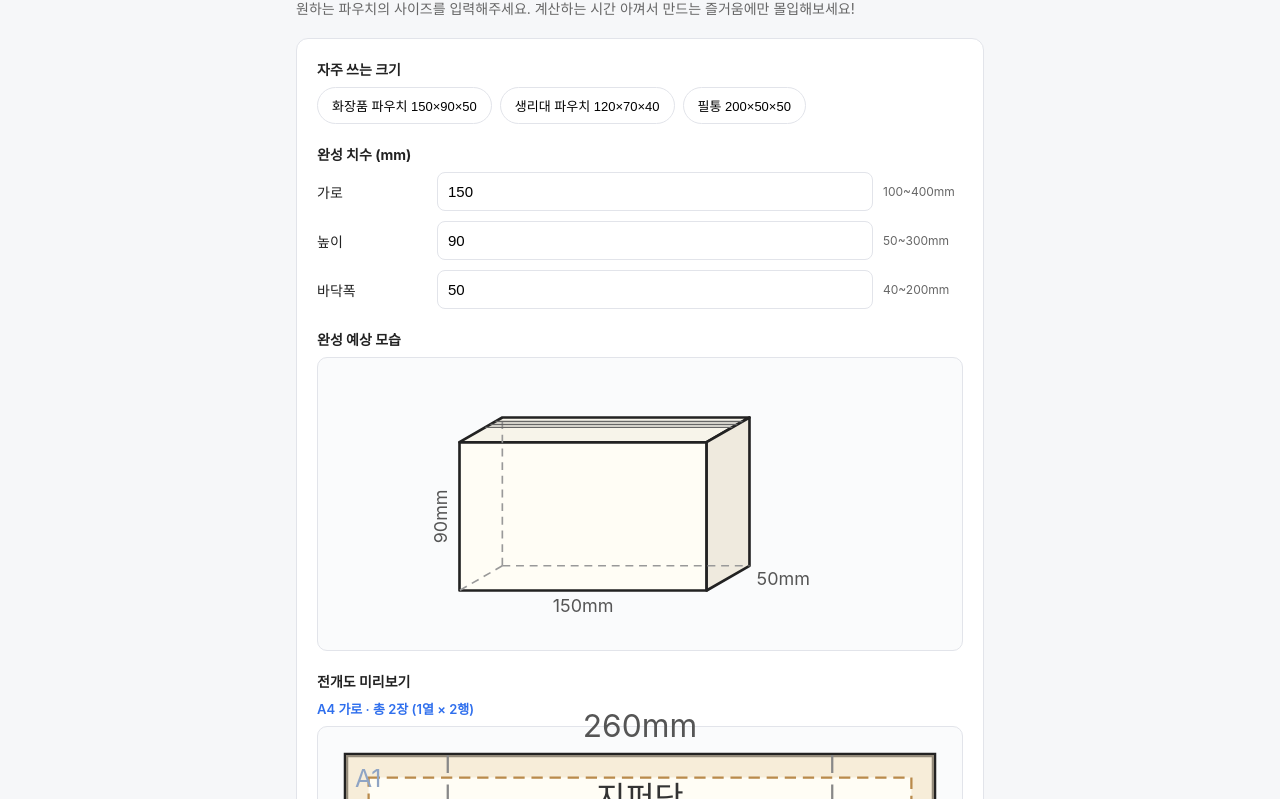
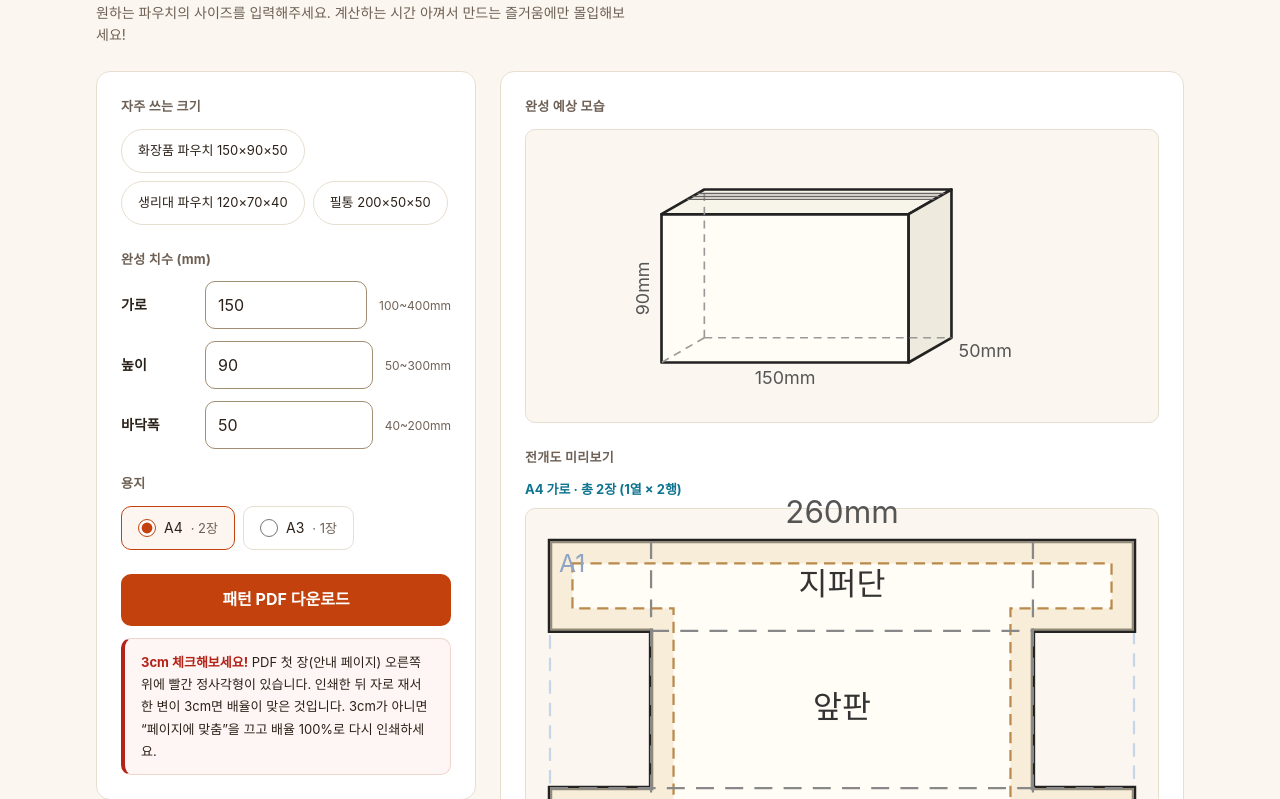
Before and after one commit to choisuing/pouch-sewing-pattern, a website built with Vite: page index.html in a window 1280 px wide. Shown: the part 65-864 px from the top of the page. Built offline with nearby package versions, Linux system fonts and the light colour scheme.

Commit message:
데스크톱 2단 레이아웃과 접근성 수정
넓은 화면에서 왼쪽 입력 / 오른쪽 결과 2단으로 나누고 입력 패널을
sticky로 붙였다. 결과를 보면서 치수를 고칠 수 있어 데스크톱 전체
높이가 3800px에서 1497px로 줄었다. 1024px 미만에서는 종전처럼 쌓인다.

브라우저에서 측정해 확인한 접근성 실패를 고쳤다.
- 프리셋 34px, 입력칸 39px, 용지 라디오 라벨 17px -> 모두 44px 이상
- 포커스 링을 :focus-visible로 명시 (outline은 지우지 않는다.
  고대비 모드에서 box-shadow가 무시되면 표시가 통째로 사라진다)
- 호버 전환 0ms -> 180ms, prefers-reduced-motion 가드 추가

색은 파랑에서 따뜻한 테라코타 계열로 바꿨다. 모든 조합의 대비를
계산해 본문 15.75:1, CTA 5.18:1, 입력 테두리 3.17:1로 맞췄다.
입력칸은 200px에서 멈추고, 400px 미만에서는 단위 안내를 아래로 내린다.

Co-Authored-By: Claude Opus 5 <noreply@anthropic.com>

```diff
--- a/index.html
+++ b/index.html
@@ -15,7 +15,9 @@
         </p>
       </header>
 
-      <section class="card">
+      <div class="workspace">
+        <!-- 왼쪽: 입력과 내려받기. 넓은 화면에서는 스크롤을 따라 붙는다. -->
+        <section class="card panel-input" aria-label="치수 입력">
           <h2 class="label">자주 쓰는 크기</h2>
           <div class="presets" id="presets"></div>
 
@@ -23,6 +25,19 @@
           <div class="inputs" id="inputs"></div>
           <p class="error" id="error" hidden></p>
 
+          <h2 class="label">용지</h2>
+          <div class="papers" id="papers"></div>
+
+          <button type="button" id="download" class="download">패턴 PDF 다운로드</button>
+          <p class="print-check">
+            <strong>3cm 체크해보세요!</strong>
+            PDF 첫 장(안내 페이지) 오른쪽 위에 빨간 정사각형이 있습니다. 인쇄한 뒤 자로 재서 한 변이 3cm면 배율이 맞은 것입니다.
+            3cm가 아니면 &ldquo;페이지에 맞춤&rdquo;을 끄고 배율 100%로 다시 인쇄하세요.
+          </p>
+        </section>
+
+        <!-- 오른쪽: 입력에 따라 즉시 갱신되는 결과 -->
+        <section class="card panel-result" aria-label="미리보기">
           <h2 class="label">완성 예상 모습</h2>
           <div class="shape" id="shape"></div>
 
@@ -36,17 +51,8 @@
             <li><span class="swatch swatch-fold"></span>접힘선 — 접어서 옆면·바닥을 만듭니다</li>
             <li><span class="swatch swatch-tile"></span>인쇄 페이지 경계 — 칸 번호는 PDF와 같습니다</li>
           </ul>
-
-        <h2 class="label">용지</h2>
-        <div class="papers" id="papers"></div>
-
-        <button type="button" id="download" class="download">패턴 PDF 다운로드</button>
-        <p class="print-check">
-          <strong>3cm 체크해보세요!</strong>
-          PDF 첫 장(안내 페이지) 오른쪽 위에 빨간 정사각형이 있습니다. 인쇄한 뒤 자로 재서 한 변이 3cm면 배율이 맞은 것입니다.
-          3cm가 아니면 &ldquo;페이지에 맞춤&rdquo;을 끄고 배율 100%로 다시 인쇄하세요.
-        </p>
         </section>
+      </div>
     </main>
     <script type="module" src="/src/main.ts"></script>
   </body>
--- a/src/style.css
+++ b/src/style.css
@@ -1,8 +1,35 @@
+/*
+ * 색은 모두 대비를 계산해 고른 값이다. 바꿀 때는 아래 기준을 다시 확인할 것.
+ *   본문/보조 텍스트 4.5:1 이상, 입력칸 테두리 3:1 이상 (WCAG 1.4.11).
+ * 구분선(--line)은 장식용이라 대비 기준을 적용하지 않는다.
+ */
 :root {
-  --line: #e2e4ea;
-  --text: #222;
-  --muted: #666;
-  --accent: #2f6fed;
+  --bg: #fbf7f0;          /* 따뜻한 종이색 */
+  --surface: #ffffff;
+  --text: #2b2118;        /* 카드 위 15.75:1 */
+  --muted: #6e6055;       /* 카드 위 6.06:1 */
+  --accent: #c2410c;      /* 테라코타, 흰 글자 위 5.18:1 */
+  --accent-hover: #9a3412;
+  --info: #0e7490;        /* 카드 위 5.36:1 */
+  --danger: #b42318;      /* 카드 위 6.57:1 */
+  --field-line: #a18e73;  /* 입력칸 테두리, 흰 배경 위 3.17:1 */
+  --line: #e7ded0;        /* 장식용 구분선 */
+
+  --space-1: 4px;
+  --space-2: 8px;
+  --space-3: 12px;
+  --space-4: 16px;
+  --space-5: 24px;
+  --space-6: 32px;
+
+  --radius: 10px;
+  --radius-lg: 14px;
+
+  /* 최소 터치 타깃. 이보다 작은 조작 요소를 만들지 말 것. */
+  --tap: 44px;
+
+  --speed: 180ms;
+
   color-scheme: light;
 }
 
@@ -12,88 +39,219 @@ body {
   margin: 0;
   font-family: -apple-system, BlinkMacSystemFont, 'Apple SD Gothic Neo', 'Segoe UI', sans-serif;
   color: var(--text);
-  background: #f6f7f9;
+  background: var(--bg);
+  line-height: 1.6;
 }
 
-.page { max-width: 720px; margin: 0 auto; padding: 24px 16px 64px; }
-.head h1 { font-size: 24px; margin: 0 0 4px; }
-.sub { margin: 0 0 20px; color: var(--muted); font-size: 14px; }
+/* 키보드 사용자에게만 또렷한 링을 보여준다. 마우스 클릭에는 뜨지 않는다. */
+:focus-visible {
+  outline: 2px solid var(--accent);
+  outline-offset: 2px;
+  border-radius: 4px;
+}
+
+@media (prefers-reduced-motion: reduce) {
+  *, *::before, *::after {
+    transition-duration: 0.01ms !important;
+    animation-duration: 0.01ms !important;
+  }
+}
+
+.page {
+  max-width: 1120px;
+  margin: 0 auto;
+  padding: var(--space-5) var(--space-4) 64px;
+}
+
+.head h1 {
+  font-size: 26px;
+  line-height: 1.35;
+  margin: 0 0 var(--space-2);
+  letter-spacing: -0.01em;
+}
+.sub {
+  margin: 0 0 var(--space-5);
+  color: var(--muted);
+  font-size: 14px;
+  max-width: 60ch;
+}
+
+/* 좁은 화면에서는 한 컬럼으로 쌓고, 넓어지면 입력 | 결과 두 칸으로 나눈다. */
+.workspace {
+  display: grid;
+  gap: var(--space-4);
+}
+
+@media (min-width: 1024px) {
+  .workspace {
+    grid-template-columns: 380px minmax(0, 1fr);
+    align-items: start;
+    gap: var(--space-5);
+  }
+  /* 결과를 훑는 동안에도 치수를 고칠 수 있도록 붙여 둔다. */
+  .panel-input {
+    position: sticky;
+    top: var(--space-5);
+  }
+}
 
 .card {
-  background: #fff;
+  background: var(--surface);
   border: 1px solid var(--line);
-  border-radius: 12px;
-  padding: 20px;
+  border-radius: var(--radius-lg);
+  padding: var(--space-5);
 }
 
-.label { font-size: 14px; margin: 20px 0 8px; }
+.label {
+  font-size: 13px;
+  font-weight: 700;
+  letter-spacing: 0.02em;
+  color: var(--muted);
+  margin: var(--space-5) 0 var(--space-3);
+}
 .label:first-child { margin-top: 0; }
 
-.presets { display: flex; flex-wrap: wrap; gap: 8px; }
+/* 프리셋 */
+.presets { display: flex; flex-wrap: wrap; gap: var(--space-2); }
 .preset {
+  min-height: var(--tap);
   border: 1px solid var(--line);
-  background: #fff;
+  background: var(--surface);
+  color: var(--text);
   border-radius: 999px;
-  padding: 8px 14px;
+  padding: var(--space-2) var(--space-4);
+  font: inherit;
   font-size: 13px;
   cursor: pointer;
+  transition: border-color var(--speed), background-color var(--speed), color var(--speed);
 }
-.preset:hover { border-color: var(--accent); color: var(--accent); }
+.preset:hover {
+  border-color: var(--accent);
+  color: var(--accent);
+  background: #fdf5f0;
+}
 
-.inputs { display: grid; gap: 10px; }
-.input-row { display: grid; grid-template-columns: 110px 1fr 80px; gap: 10px; align-items: center; }
-.input-name { font-size: 14px; }
+/* 치수 입력 */
+.inputs { display: grid; gap: var(--space-3); }
+/*
+ * 세 자리 숫자를 넣는 칸이라 넓어질 이유가 없다. 200px에서 멈추고
+ * 남는 공간은 비워 둔다 (justify-content: start).
+ */
+.input-row {
+  display: grid;
+  grid-template-columns: 72px minmax(0, 200px) auto;
+  justify-content: start;
+  gap: var(--space-3);
+  align-items: center;
+}
+
+/* 아주 좁은 화면에서는 단위 안내를 입력칸 아래로 내려 폭을 확보한다. */
+@media (max-width: 400px) {
+  .input-row {
+    grid-template-columns: 60px minmax(0, 1fr);
+    gap: var(--space-1) var(--space-3);
+  }
+  .input-hint { grid-column: 2; }
+}
+.input-name { font-size: 14px; font-weight: 600; }
 .input-row input {
+  min-height: 48px;
+  border: 1px solid var(--field-line);
+  border-radius: var(--radius);
+  padding: 0 var(--space-3);
+  font: inherit;
+  font-size: 16px;   /* 16px 미만이면 iOS가 확대한다 */
+  width: 100%;
+  background: var(--surface);
+  color: var(--text);
+  transition: border-color var(--speed), box-shadow var(--speed);
+}
+.input-row input:hover { border-color: var(--accent); }
+/*
+ * outline을 지우지 않는다. 고대비 모드에서는 box-shadow가 무시되므로,
+ * 그림자만 남기면 포커스가 통째로 사라진다. 그림자는 거들 뿐이고
+ * 실제 포커스 표시는 위쪽 :focus-visible 규칙의 outline이 담당한다.
+ */
+.input-row input:focus {
+  border-color: var(--accent);
+  box-shadow: 0 0 0 3px rgba(194, 65, 12, 0.14);
+}
+.input-hint { font-size: 12px; color: var(--muted); white-space: nowrap; }
+
+.error {
+  color: var(--danger);
+  font-size: 13px;
+  margin: var(--space-3) 0 0;
+  padding: var(--space-2) var(--space-3);
+  background: #fdf3f2;
+  border-left: 3px solid var(--danger);
+  border-radius: 0 var(--radius) var(--radius) 0;
+}
+
+/* 용지 선택 — 라벨 전체가 클릭 대상이 되도록 키운다 */
+.papers { display: flex; gap: var(--space-2); flex-wrap: wrap; }
+.paper-option {
+  display: flex;
+  align-items: center;
+  gap: var(--space-2);
+  min-height: var(--tap);
+  padding: 0 var(--space-4);
   border: 1px solid var(--line);
-  border-radius: 8px;
-  padding: 10px;
-  font-size: 15px;
-  width: 100%;
+  border-radius: var(--radius);
+  font-size: 14px;
+  cursor: pointer;
+  transition: border-color var(--speed), background-color var(--speed);
 }
-.input-hint { font-size: 12px; color: var(--muted); }
+.paper-option:hover { border-color: var(--accent); }
+.paper-option:has(input:checked) {
+  border-color: var(--accent);
+  background: #fdf5f0;
+}
+.paper-option input {
+  width: 18px;
+  height: 18px;
+  margin: 0;
+  accent-color: var(--accent);
+  cursor: pointer;
+}
+.paper-count { color: var(--muted); font-size: 13px; }
 
-.error { color: #c0392b; font-size: 13px; margin: 10px 0 0; }
-
+/* 결과 */
+.shape,
 .preview {
   border: 1px solid var(--line);
-  border-radius: 10px;
-  padding: 28px;
+  border-radius: var(--radius);
+  padding: var(--space-4);
   display: flex;
   justify-content: center;
-  background: #fafbfc;
+  background: var(--bg);
+}
+.shape svg { max-width: 100%; max-height: 260px; height: auto; }
+.preview {
+  padding: var(--space-6) var(--space-5);
   min-height: 200px;
 }
 .preview svg { max-width: 100%; height: auto; }
 
-.shape {
-  border: 1px solid var(--line);
-  border-radius: 10px;
-  padding: 16px;
-  display: flex;
-  justify-content: center;
-  background: #fafbfc;
-}
-.shape svg { max-width: 100%; max-height: 260px; height: auto; }
-
 .preview-summary {
-  margin: 0 0 8px;
+  margin: 0 0 var(--space-2);
   font-size: 13px;
-  font-weight: 600;
-  color: var(--accent);
+  font-weight: 700;
+  color: var(--info);
 }
 
 .legend {
   list-style: none;
-  margin: 10px 0 0;
+  margin: var(--space-3) 0 0;
   padding: 0;
   display: grid;
-  gap: 6px;
+  gap: var(--space-2);
   font-size: 12px;
   color: var(--muted);
 }
-.legend li { display: flex; align-items: center; gap: 8px; }
+.legend li { display: flex; align-items: center; gap: var(--space-2); }
 
-.swatch { flex: none; width: 26px; height: 0; border-top-width: 2px; }
+.swatch { flex: none; width: 26px; height: 0; }
 .swatch-cut { border-top: 2px solid #222; }
 .swatch-seam { border-top: 2px dashed #b98a4b; }
 .swatch-fold { border-top: 2px dashed #888; }
@@ -105,32 +263,34 @@ body {
   background: rgba(240, 224, 196, 0.55);
 }
 
-.papers { display: flex; gap: 16px; }
-.paper-option { display: flex; align-items: center; gap: 6px; font-size: 14px; cursor: pointer; }
-.paper-count { color: var(--muted); font-size: 13px; }
-
+/* 내려받기 */
 .download {
-  margin-top: 24px;
+  margin-top: var(--space-5);
   width: 100%;
+  min-height: 52px;
   border: 0;
-  border-radius: 10px;
+  border-radius: var(--radius);
   background: var(--accent);
   color: #fff;
-  padding: 14px;
+  padding: var(--space-3);
+  font: inherit;
   font-size: 16px;
+  font-weight: 700;
   cursor: pointer;
+  transition: background-color var(--speed);
 }
-.download:disabled { background: #b9c2d4; cursor: not-allowed; }
+.download:hover:not(:disabled) { background: var(--accent-hover); }
+.download:disabled { background: #c9beb1; cursor: not-allowed; }
 
 .print-check {
-  margin: 12px 0 0;
-  padding: 12px 14px;
-  border: 1px solid #f0c6c6;
-  border-left: 4px solid #d92020;
-  border-radius: 8px;
-  background: #fdf5f5;
+  margin: var(--space-3) 0 0;
+  padding: var(--space-3) var(--space-4);
+  border: 1px solid #f0d5cd;
+  border-left: 4px solid var(--danger);
+  border-radius: var(--radius);
+  background: #fdf6f4;
   font-size: 13px;
   line-height: 1.7;
-  color: #444;
+  color: var(--text);
 }
-.print-check strong { color: #d92020; }
+.print-check strong { color: var(--danger); }
```
Lines whose indentation alone changed are shown as unchanged.
